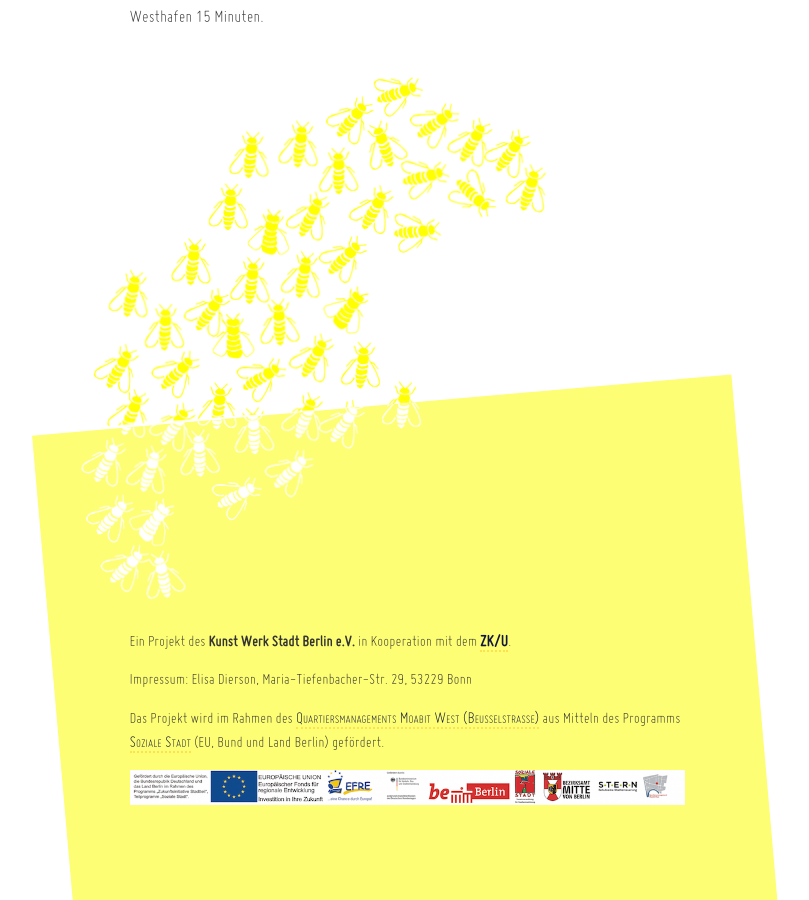
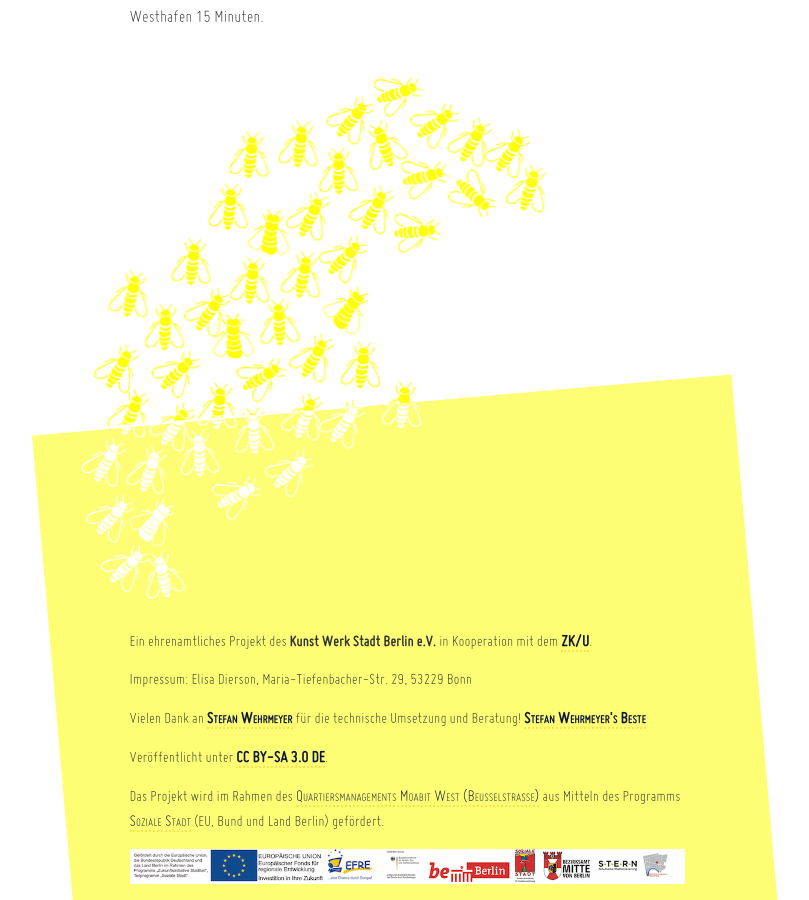
Before and after one commit to dieda/moabienen.berlin-bienenstadt.de, a Jekyll site: the page built from index.html, in a window 1280 px wide and 900 px high, scrolled down 2590 px. Shown: the whole window, without its empty margins (233-1042 px from the left). Built offline with Jekyll 4.4.1, drawn with Linux system fonts in a browser that asks for light colours.

Commit message:
Add footer content / default.html

```diff
--- a/_layouts/default.html
+++ b/_layouts/default.html
@@ -86,12 +86,21 @@
             </div>
             <div class="footer-text content">
               <p>
-                Ein Projekt des <strong>Kunst Werk Stadt Berlin e.V.</strong> in Kooperation mit dem <strong><a href="http://www.zku-berlin.org/">ZK/U</a></strong>.
+                Ein ehrenamtliches Projekt des <strong>Kunst Werk Stadt Berlin e.V.</strong> in Kooperation mit dem <strong><a href="http://www.zku-berlin.org/">ZK/U</a></strong>.
               </p>
 
               <p>
                 Impressum: Elisa Dierson, Maria-Tiefenbacher-Str. 29, 53229 Bonn
               </p>
+
+               <p>
+                Vielen Dank an <strong><a href="http://stefanwehrmeyer.com/">Stefan Wehrmeyer</a></strong> für die technische Umsetzung und Beratung! <strong><a href="http://stefanwehrmeyer.com/">Stefan Wehrmeyer's Beste</a></strong>
+              </p>
+
+               <p>
+                Veröffentlicht unter <strong><a href="http://creativecommons.org/licenses/by-sa/3.0/de/deed.en">CC BY-SA 3.0 DE</a></strong>.
+              </p>
+
               <p>
                 Das Projekt wird im Rahmen des <a href="http://www.moabitwest.de/">Quartiersmanagements Moabit West (Beusselstrasse)</a> aus Mitteln des Programms <a href="http://www.quartiersmanagement-berlin.de/">Soziale Stadt</a> (EU, Bund und Land Berlin) gefördert.
               </p>
```
